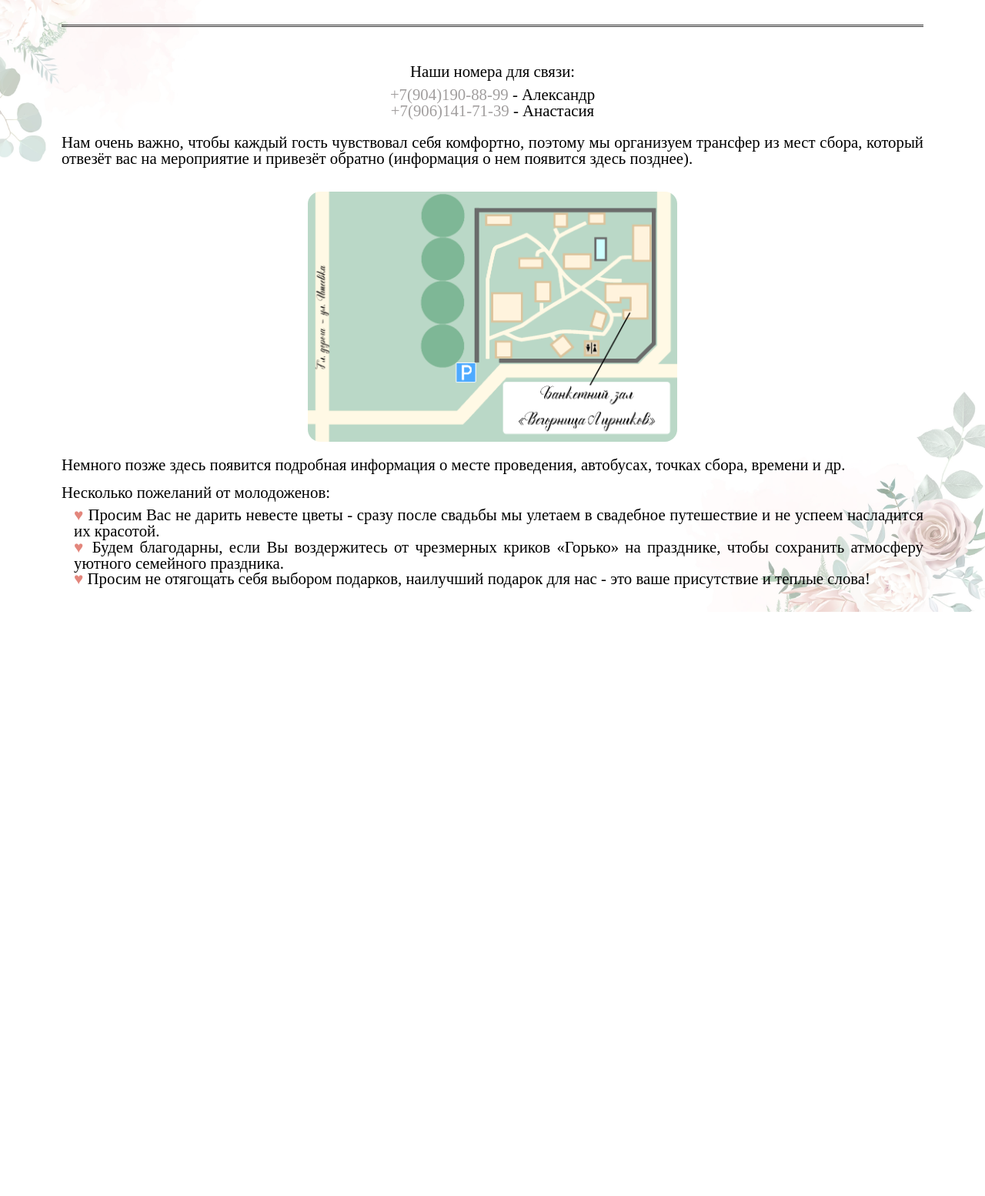
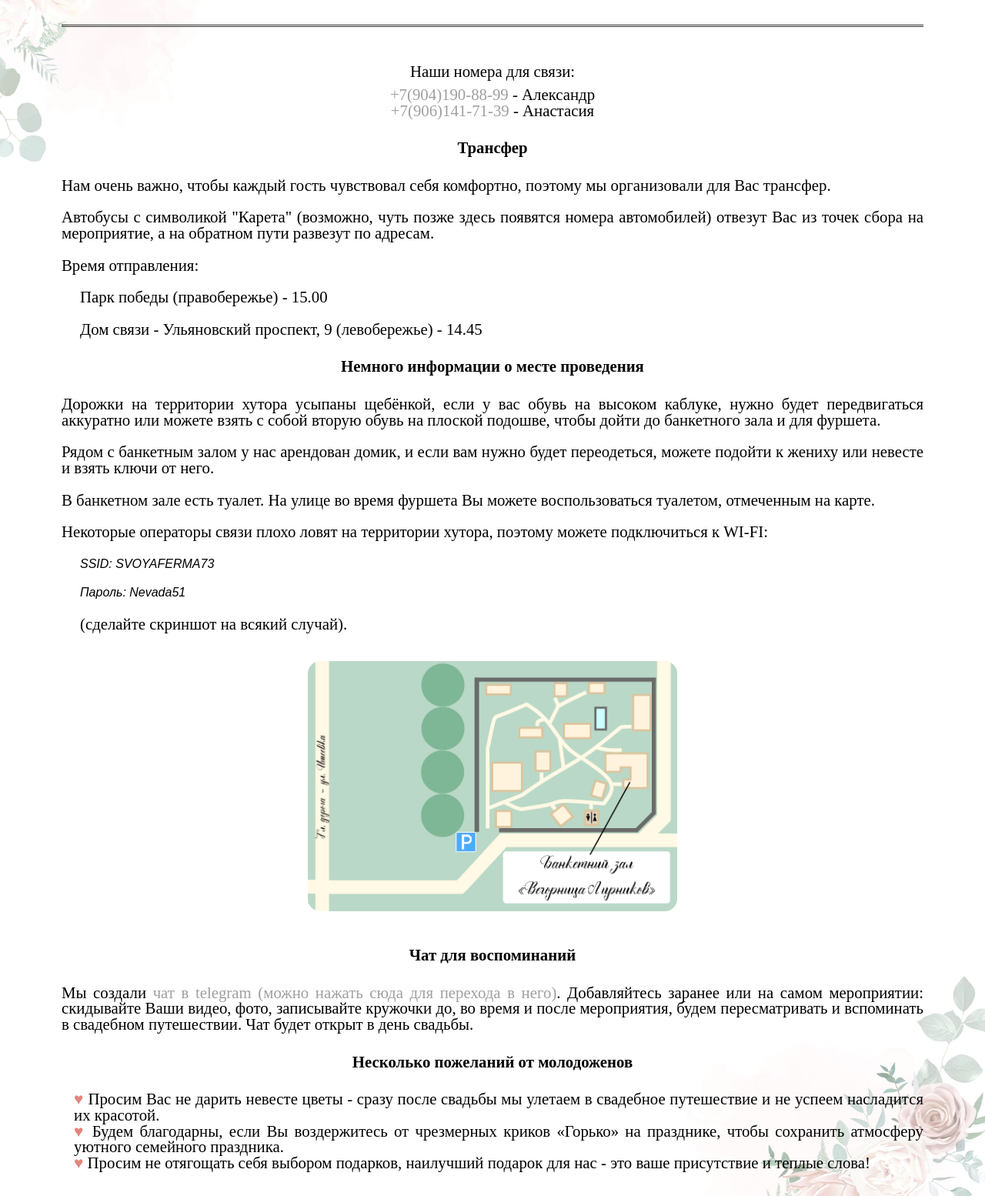
Before and after one commit to proun95/wedding, a PHP site: page / in a window 1280 px wide. Shown: the part 210-1764 px from the top of the page at 77% size. Before the commit the page ends 1005 px from the top, so only its background shows below. Run offline with PHP 8.4, Linux system fonts and the light colour scheme; some web fonts are replaced.

Commit message:
add info

```diff
--- a/index.html
+++ b/index.html
@@ -37,17 +37,30 @@
           <div><a class="phone-number" href="tel:+79061417139">+7(906)141-71-39</a> - Анастасия</div>
         </div>
         <div class="section">
-          Нам очень важно, чтобы каждый гость чувствовал себя комфортно, поэтому мы организуем трансфер из мест сбора,
-          который отвезёт вас на мероприятие и привезёт обратно (информация о нем появится здесь позднее).
+          <h4>Трансфер</h4>
+          <p>Нам очень важно, чтобы каждый гость чувствовал себя комфортно, поэтому мы организовали для Вас трансфер.</p>
+          <p>Автобусы с символикой "Карета" (возможно, чуть позже здесь появятся номера автомобилей) отвезут Вас из точек сбора на мероприятие, а на обратном пути развезут по адресам.</p>
+          <p>Время отправления:</p>
+          <p class="tab">Парк победы (правобережье) - 15.00</p>
+          <p class="tab">Дом связи - Ульяновский проспект, 9 (левобережье) - 14.45</p>
+          <h4>Немного информации о месте проведения</h4>
+          <p>Дорожки на территории хутора усыпаны щебёнкой, если у вас обувь на высоком каблуке, нужно будет передвигаться аккуратно или можете взять с собой вторую обувь на плоской подошве, чтобы дойти до банкетного зала и для фуршета.</p>
+          <p>Рядом с банкетным залом у нас арендован домик, и если вам нужно будет переодеться, можете подойти к жениху или невесте и взять ключи от него.</p>
+          <p>В банкетном зале есть туалет. На улице во время фуршета Вы можете воспользоваться туалетом, отмеченным на карте.</p>
+          <p>Некоторые операторы связи плохо ловят на территории хутора, поэтому можете подключиться к WI-FI:</p>
+          <p class="tab normal"><em>SSID: SVOYAFERMA73</em></p>
+          <p class="tab normal"><em>Пароль: Nevada51</em></p>
+          <p class="tab">(сделайте скриншот на всякий случай).</p>
         </div>
         <div class="map-section">
           <img class="map" src="images/map2.png">
         </div>
         <div class="section">
-          Немного позже здесь появится подробная информация о месте проведения, автобусах, точках сбора, времени и др.
+          <h4>Чат для воспоминаний</h4>
+          <p>Мы создали <a class="link" href="https://t.me/+2PwRIpLTNZUxYWUy">чат в telegram (можно нажать сюда для перехода в него)</a>. Добавляйтесь заранее или на самом мероприятии: скидывайте Ваши видео, фото, записывайте кружочки до, во время и после мероприятия, будем пересматривать и вспоминать в свадебном путешествии. Чат будет открыт в день свадьбы.</p>
         </div>
         <div class="section">
-          Несколько пожеланий от молодоженов:
+          <h4>Несколько пожеланий от молодоженов</h4>
           <ul>
             <li>Просим Вас не дарить невесте цветы - сразу после свадьбы мы улетаем в свадебное путешествие и не успеем насладится их красотой.</li>
             <li>Будем благодарны, если Вы воздержитесь от чрезмерных криков «Горько» на празднике, чтобы сохранить атмосферу уютного семейного праздника.</li>
@@ -65,7 +78,7 @@
       let params = new URLSearchParams(document.location.search);
       let names = params.get("names");
       let name = params.get("name");
-      let isTest = 0 + params.get("test");
+      let isTest = params.get("test");
       if (isTest != 1 && testElement != null){
         testElement.remove();
       }
--- a/style.css
+++ b/style.css
@@ -23,6 +23,14 @@ body {
   background-position: right bottom, left top;
   background-repeat: no-repeat, no-repeat;
   background-size: 400px, 300px;
+}
+
+h4 {
+  text-align: center;
+}
+.normal {
+  font-family: 'Arial';
+  font-size: 1rem;
 }
 
 .loader {
@@ -106,10 +114,16 @@ body {
 	border-top: 1px solid #333;
 	border-bottom: 1px solid #333;
 }
-.phone-number, .geo {
+.phone-number, .geo, .link {
   text-decoration: none;
   color: rgb(161, 158, 158);
+  z-index: 10;
+  position: relative;
 }
+.tab {
+  margin-left: 1.5rem;
+}
+
 ul {
   list-style: none;
   padding-left: 1rem;
```
